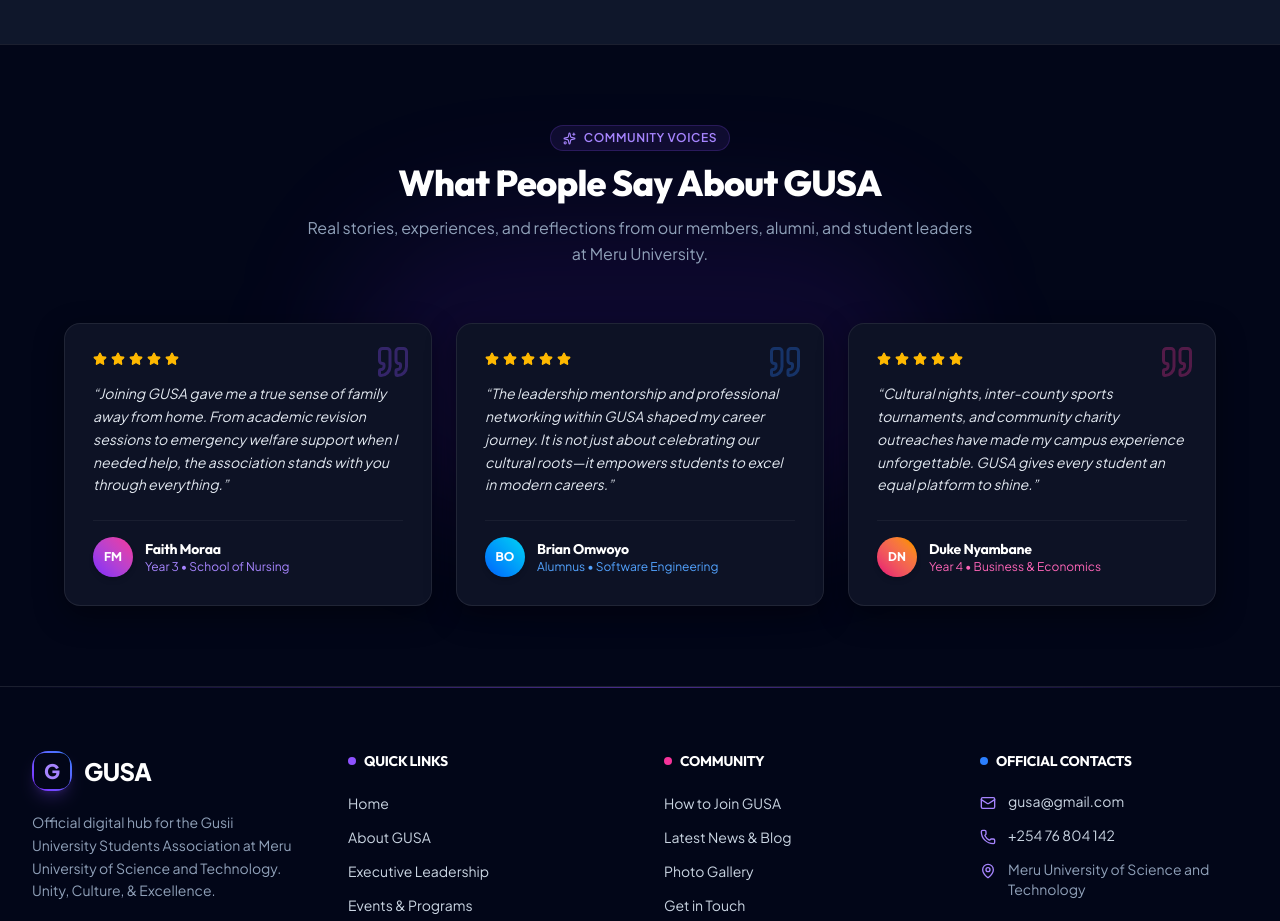
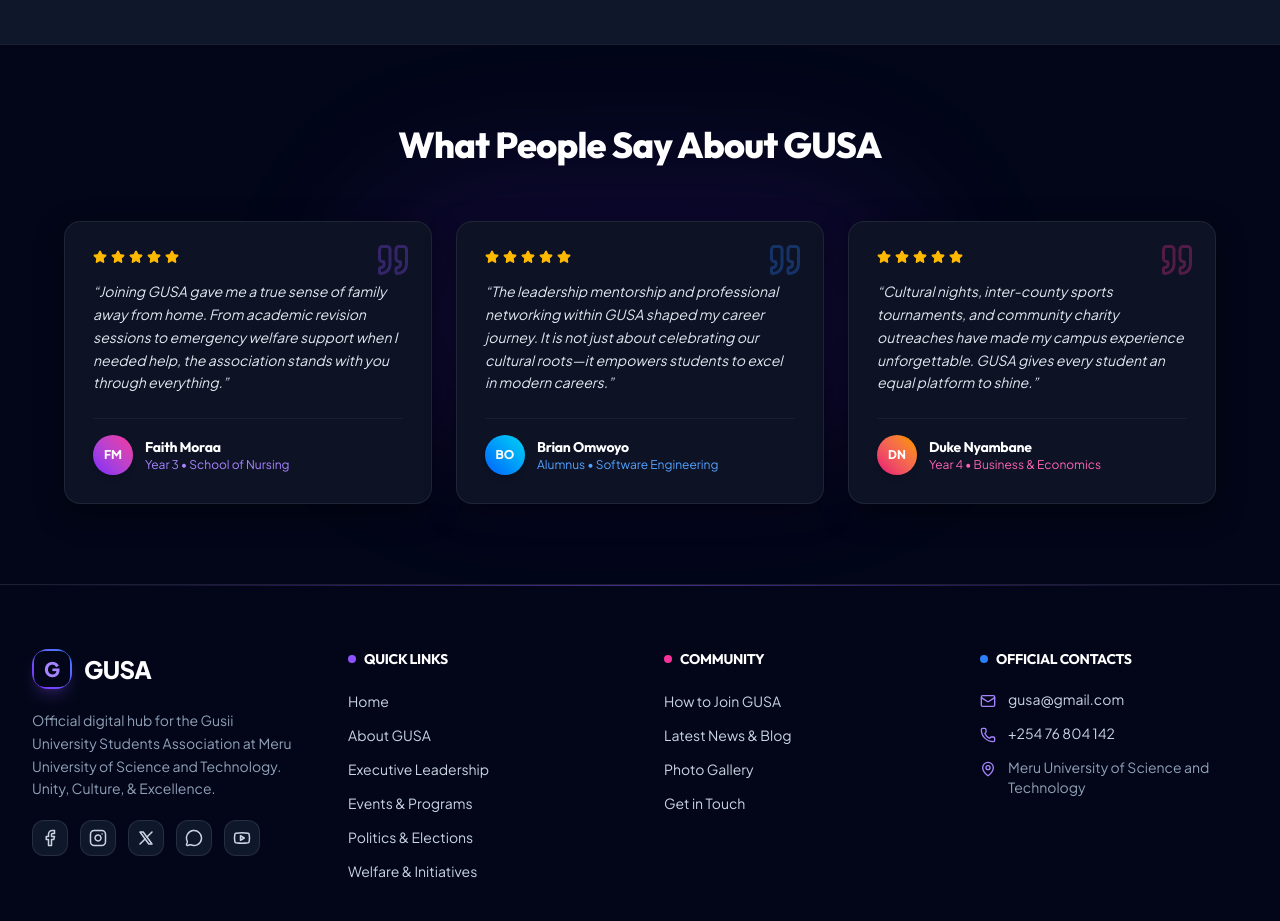
Before and after one commit to Omwenga75/gusa, a Next.js app: page / in a window 1280 px wide. Shown: the part 2380-3301 px from the top of the page. Built offline with nearby package versions, Linux system fonts and the light colour scheme; no server answers; the database is empty.

Commit message:
fix(home): remove Community Voices badge and subtitle from testimonials section

```diff
--- a/src/app/page.tsx
+++ b/src/app/page.tsx
@@ -11,8 +11,7 @@
   Image as ImageIcon,
   ChevronRight,
   Quote,
-  Star,
-  Sparkles
+  Star
 } from 'lucide-react';
 import Link from 'next/link';
 import prisma from '@/lib/prisma';
@@ -561,15 +560,9 @@
 
         <div className="container mx-auto px-4 relative z-10">
           <div className="text-center max-w-2xl mx-auto mb-10 sm:mb-14">
-            <div className="inline-flex items-center gap-2 px-3 py-1 rounded-full bg-violet-500/10 border border-violet-500/20 text-violet-400 text-xs font-semibold uppercase tracking-wider mb-3">
-              <Sparkles size={13} /> Community Voices
-            </div>
-            <h2 className="text-2xl sm:text-3xl md:text-4xl font-extrabold text-white mb-3">
+            <h2 className="text-2xl sm:text-3xl md:text-4xl font-extrabold text-white">
               What People Say About GUSA
             </h2>
-            <p className="text-slate-400 text-sm sm:text-base leading-relaxed">
-              Real stories, experiences, and reflections from our members, alumni, and student leaders at Meru University.
-            </p>
           </div>
 
           <div className="grid grid-cols-1 md:grid-cols-3 gap-6 max-w-6xl mx-auto">
```
